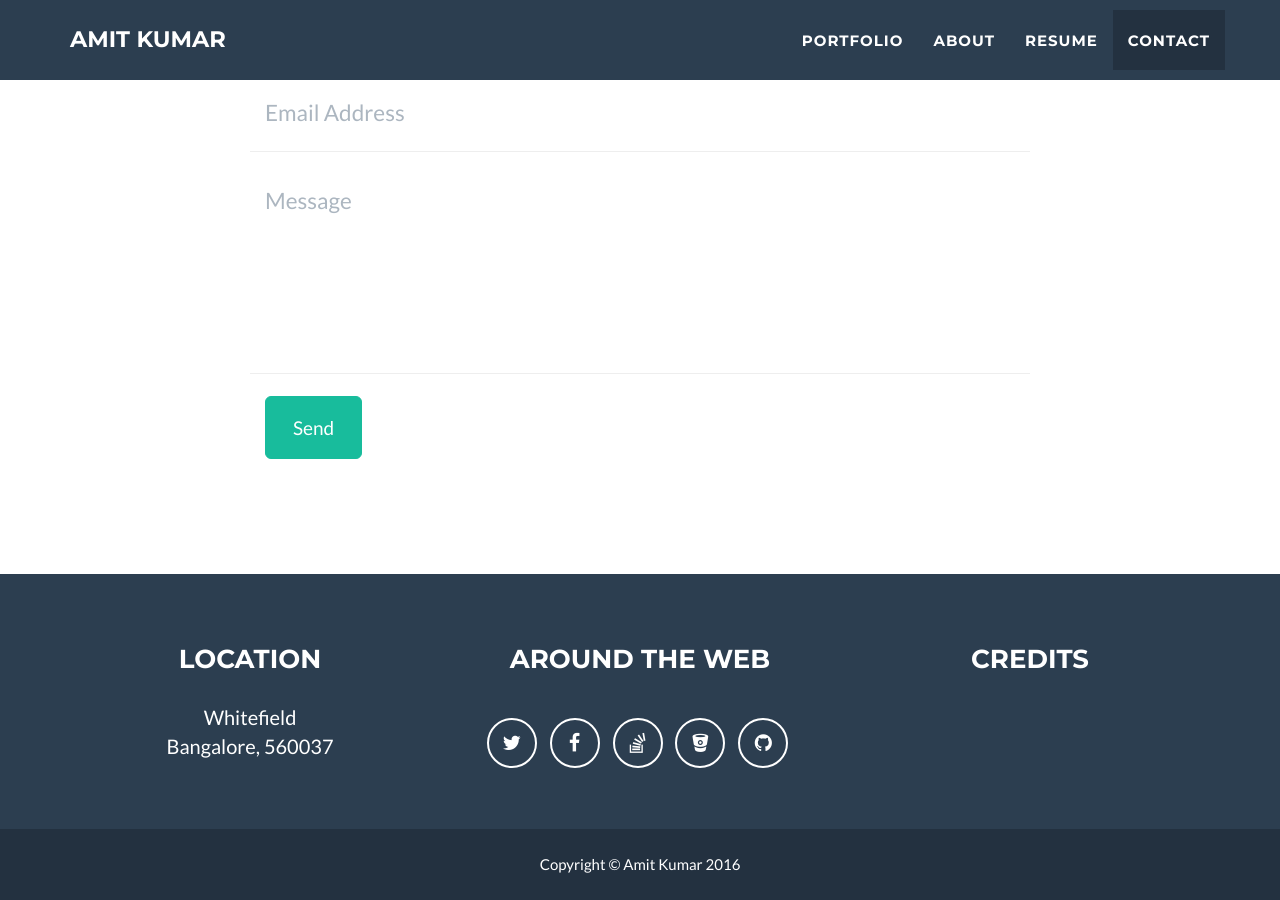
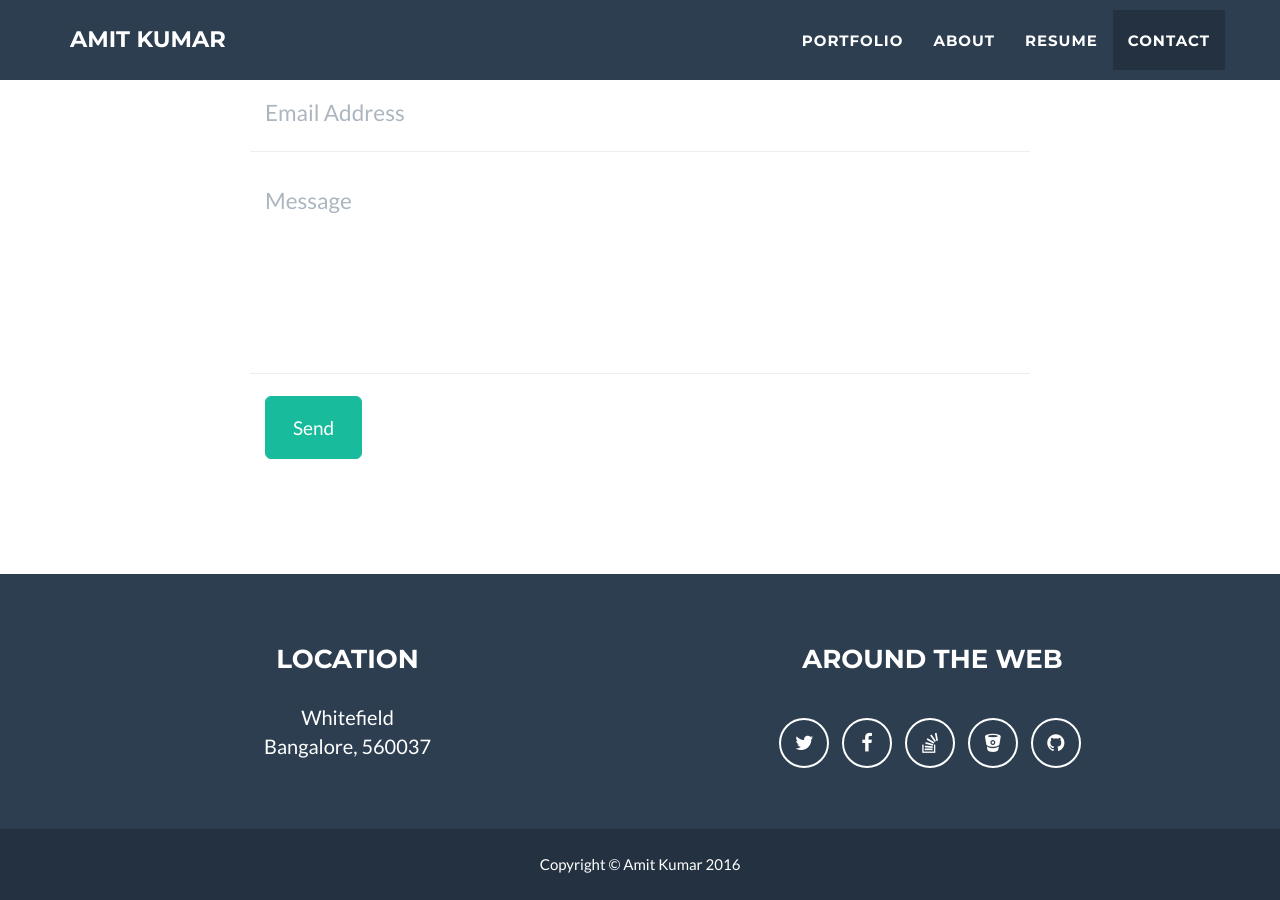
Before and after one commit to akmittal/Akmittal.github.io, a Jekyll site: the page built from index.html, in a window 1280 px wide and 900 px high, scrolled down 2117 px. Built offline with Jekyll 4.4.1, drawn with Linux system fonts in a browser that asks for light colours.

Commit message:
portfolio

```diff
--- a/_includes/footer.html
+++ b/_includes/footer.html
@@ -3,7 +3,7 @@
         <div class="footer-above">
             <div class="container">
                 <div class="row">
-                    <div class="footer-col col-md-4">
+                    <div class="footer-col col-md-6">
                         <h3>{{ site.footer.location }}</h3>
                         <p>
                             {% for adress in site.address %}
@@ -11,7 +11,7 @@
 		                    {% endfor %}
                         </p>
                     </div>
-                    <div class="footer-col col-md-4">
+                    <div class="footer-col col-md-6">
                         <h3>{{ site.footer.social }}</h3>
                         <ul class="list-inline">
                             {% for network in site.social %}
@@ -21,10 +21,7 @@
 		                    {% endfor %}
                         </ul>
                     </div>
-                    <div class="footer-col col-md-4">
-                        <h3>{{ site.footer.credits }}</h3>
-                        <p>{{ site.credits }}</p>
-                    </div>
+
                 </div>
             </div>
         </div>
```
